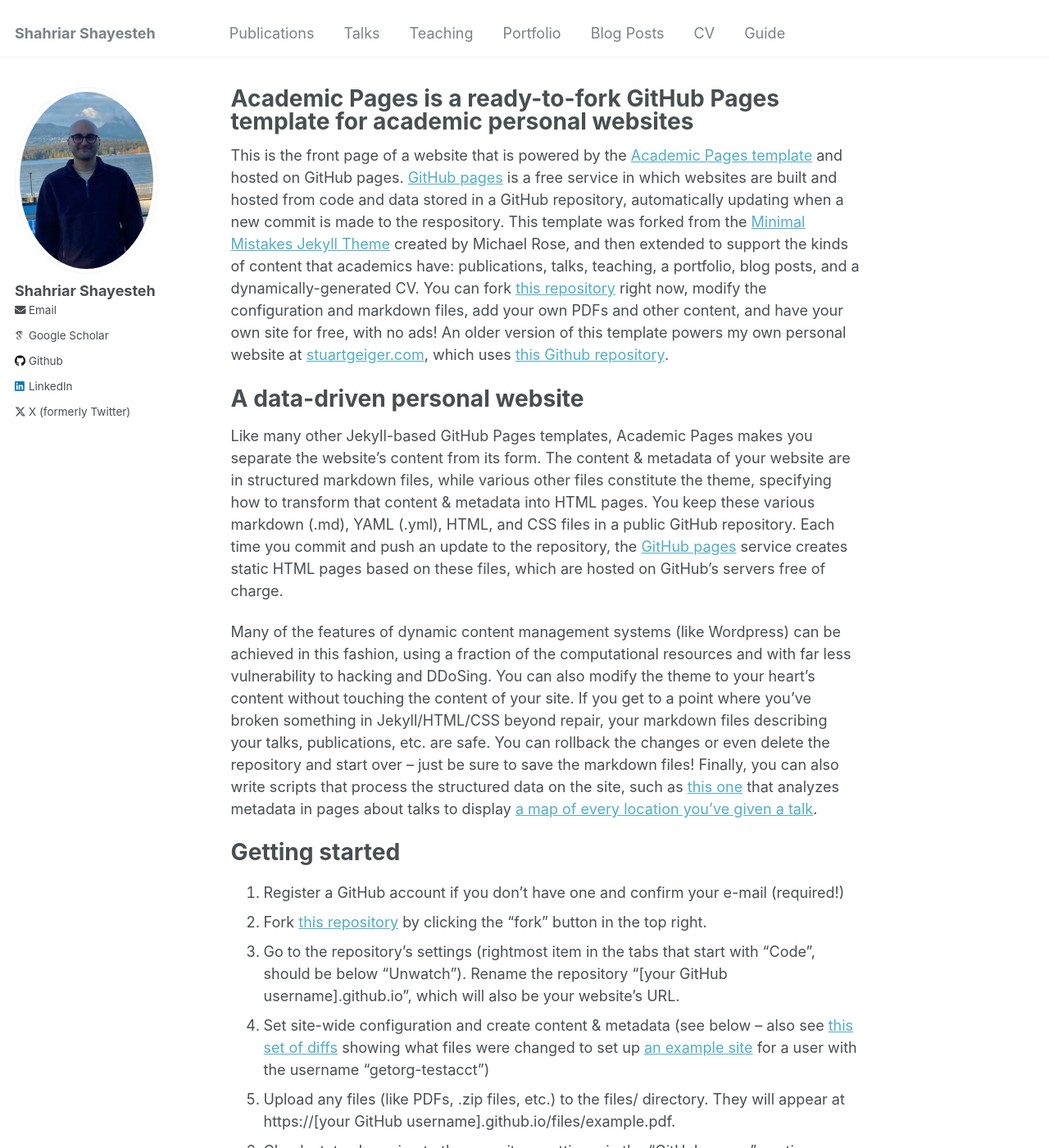
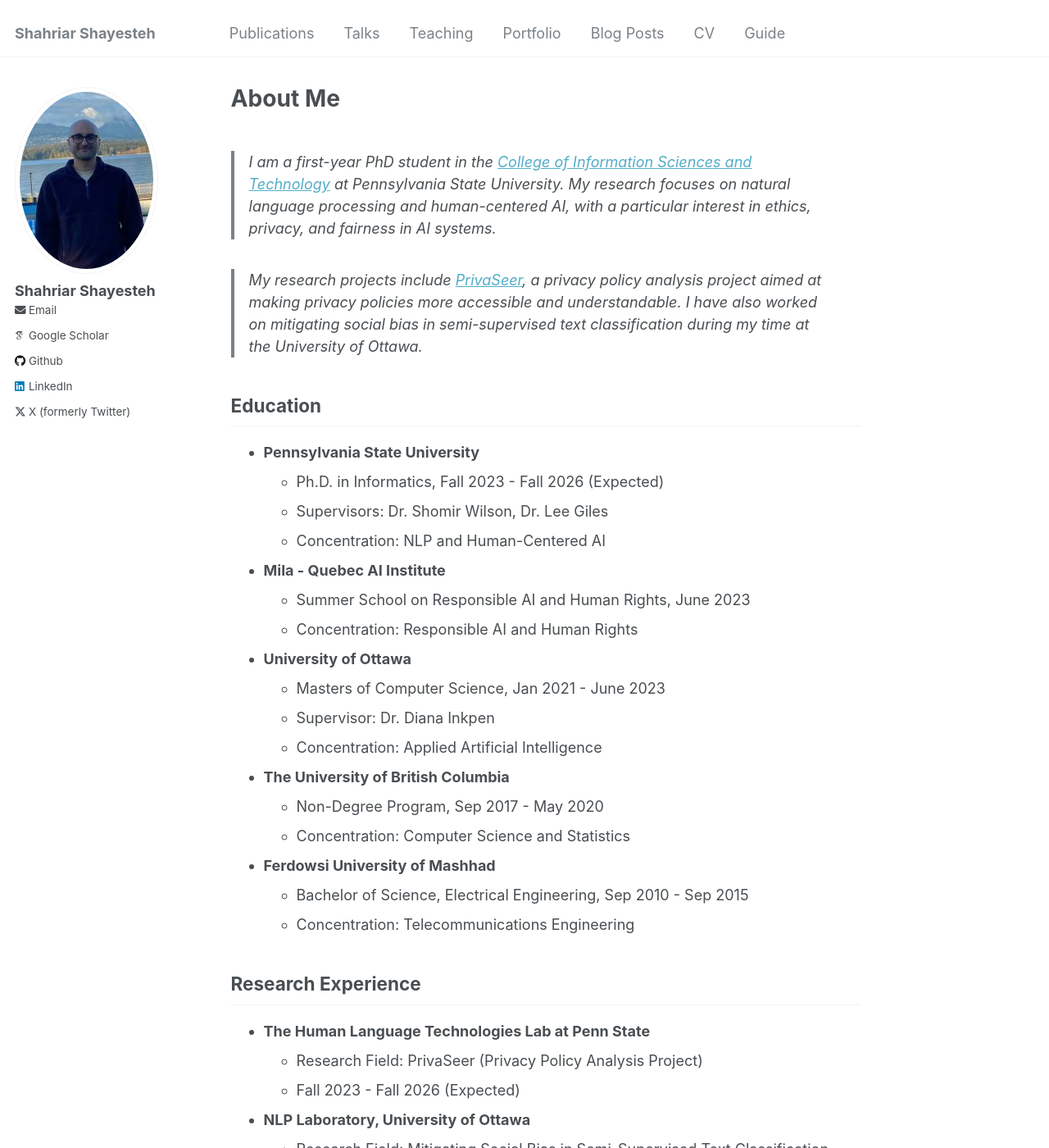
Before and after one commit to shahriarshayesteh/shahriarshayesteh.github.io, a Jekyll site: the page built from _pages/about.md, in a window 1280 px wide and 1400 px high. Shown: the whole window at 82% size. Built offline with Jekyll 4.4.1, drawn with Linux system fonts in a browser that asks for light colours; some web fonts are replaced; some of the changed text lies outside the part shown.

Commit message:
Update about.md

```diff
--- a/_pages/about.md
+++ b/_pages/about.md
@@ -1,49 +1,94 @@
 ---
 permalink: /
-title: "Academic Pages is a ready-to-fork GitHub Pages template for academic personal websites"
+title: "About Me"
+excerpt: "About me"
 author_profile: true
 redirect_from:
   - /about/
   - /about.html
 ---
 
-This is the front page of a website that is powered by the [Academic Pages template](https://github.com/academicpages/academicpages.github.io) and hosted on GitHub pages. [GitHub pages](https://pages.github.com) is a free service in which websites are built and hosted from code and data stored in a GitHub repository, automatically updating when a new commit is made to the respository. This template was forked from the [Minimal Mistakes Jekyll Theme](https://mmistakes.github.io/minimal-mistakes/) created by Michael Rose, and then extended to support the kinds of content that academics have: publications, talks, teaching, a portfolio, blog posts, and a dynamically-generated CV. You can fork [this repository](https://github.com/academicpages/academicpages.github.io) right now, modify the configuration and markdown files, add your own PDFs and other content, and have your own site for free, with no ads! An older version of this template powers my own personal website at [stuartgeiger.com](http://stuartgeiger.com), which uses [this Github repository](https://github.com/staeiou/staeiou.github.io).
+> I am a first-year PhD student in the [College of Information Sciences and Technology](https://ist.psu.edu/) at Pennsylvania State University. My research focuses on natural language processing and human-centered AI, with a particular interest in ethics, privacy, and fairness in AI systems.
 
-A data-driven personal website
-======
-Like many other Jekyll-based GitHub Pages templates, Academic Pages makes you separate the website's content from its form. The content & metadata of your website are in structured markdown files, while various other files constitute the theme, specifying how to transform that content & metadata into HTML pages. You keep these various markdown (.md), YAML (.yml), HTML, and CSS files in a public GitHub repository. Each time you commit and push an update to the repository, the [GitHub pages](https://pages.github.com/) service creates static HTML pages based on these files, which are hosted on GitHub's servers free of charge.
+> My research projects include [PrivaSeer](https://privaseer.ist.psu.edu), a privacy policy analysis project aimed at making privacy policies more accessible and understandable. I have also worked on mitigating social bias in semi-supervised text classification during my time at the University of Ottawa.
 
-Many of the features of dynamic content management systems (like Wordpress) can be achieved in this fashion, using a fraction of the computational resources and with far less vulnerability to hacking and DDoSing. You can also modify the theme to your heart's content without touching the content of your site. If you get to a point where you've broken something in Jekyll/HTML/CSS beyond repair, your markdown files describing your talks, publications, etc. are safe. You can rollback the changes or even delete the repository and start over -- just be sure to save the markdown files! Finally, you can also write scripts that process the structured data on the site, such as [this one](https://github.com/academicpages/academicpages.github.io/blob/master/talkmap.ipynb) that analyzes metadata in pages about talks to display [a map of every location you've given a talk](https://academicpages.github.io/talkmap.html).
+## Education
 
-Getting started
-======
-1. Register a GitHub account if you don't have one and confirm your e-mail (required!)
-1. Fork [this repository](https://github.com/academicpages/academicpages.github.io) by clicking the "fork" button in the top right.
-1. Go to the repository's settings (rightmost item in the tabs that start with "Code", should be below "Unwatch"). Rename the repository "[your GitHub username].github.io", which will also be your website's URL.
-1. Set site-wide configuration and create content & metadata (see below -- also see [this set of diffs](http://archive.is/3TPas) showing what files were changed to set up [an example site](https://getorg-testacct.github.io) for a user with the username "getorg-testacct")
-1. Upload any files (like PDFs, .zip files, etc.) to the files/ directory. They will appear at https://[your GitHub username].github.io/files/example.pdf.
-1. Check status by going to the repository settings, in the "GitHub pages" section
+- **Pennsylvania State University**
+  - Ph.D. in Informatics, Fall 2023 - Fall 2026 (Expected)
+  - Supervisors: Dr. Shomir Wilson, Dr. Lee Giles
+  - Concentration: NLP and Human-Centered AI
 
-Site-wide configuration
-------
-The main configuration file for the site is in the base directory in [_config.yml](https://github.com/academicpages/academicpages.github.io/blob/master/_config.yml), which defines the content in the sidebars and other site-wide features. You will need to replace the default variables with ones about yourself and your site's github repository. The configuration file for the top menu is in [_data/navigation.yml](https://github.com/academicpages/academicpages.github.io/blob/master/_data/navigation.yml). For example, if you don't have a portfolio or blog posts, you can remove those items from that navigation.yml file to remove them from the header.
+- **Mila - Quebec AI Institute**
+  - Summer School on Responsible AI and Human Rights, June 2023
+  - Concentration: Responsible AI and Human Rights
 
-Create content & metadata
-------
-For site content, there is one markdown file for each type of content, which are stored in directories like _publications, _talks, _posts, _teaching, or _pages. For example, each talk is a markdown file in the [_talks directory](https://github.com/academicpages/academicpages.github.io/tree/master/_talks). At the top of each markdown file is structured data in YAML about the talk, which the theme will parse to do lots of cool stuff. The same structured data about a talk is used to generate the list of talks on the [Talks page](https://academicpages.github.io/talks), each [individual page](https://academicpages.github.io/talks/2012-03-01-talk-1) for specific talks, the talks section for the [CV page](https://academicpages.github.io/cv), and the [map of places you've given a talk](https://academicpages.github.io/talkmap.html) (if you run this [python file](https://github.com/academicpages/academicpages.github.io/blob/master/talkmap.py) or [Jupyter notebook](https://github.com/academicpages/academicpages.github.io/blob/master/talkmap.ipynb), which creates the HTML for the map based on the contents of the _talks directory).
+- **University of Ottawa**
+  - Masters of Computer Science, Jan 2021 - June 2023
+  - Supervisor: Dr. Diana Inkpen
+  - Concentration: Applied Artificial Intelligence
 
-**Markdown generator**
+- **The University of British Columbia**
+  - Non-Degree Program, Sep 2017 - May 2020
+  - Concentration: Computer Science and Statistics
 
-I have also created [a set of Jupyter notebooks](https://github.com/academicpages/academicpages.github.io/tree/master/markdown_generator
-) that converts a CSV containing structured data about talks or presentations into individual markdown files that will be properly formatted for the Academic Pages template. The sample CSVs in that directory are the ones I used to create my own personal website at stuartgeiger.com. My usual workflow is that I keep a spreadsheet of my publications and talks, then run the code in these notebooks to generate the markdown files, then commit and push them to the GitHub repository.
+- **Ferdowsi University of Mashhad**
+  - Bachelor of Science, Electrical Engineering, Sep 2010 - Sep 2015
+  - Concentration: Telecommunications Engineering
 
-How to edit your site's GitHub repository
-------
-Many people use a git client to create files on their local computer and then push them to GitHub's servers. If you are not familiar with git, you can directly edit these configuration and markdown files directly in the github.com interface. Navigate to a file (like [this one](https://github.com/academicpages/academicpages.github.io/blob/master/_talks/2012-03-01-talk-1.md) and click the pencil icon in the top right of the content preview (to the right of the "Raw | Blame | History" buttons). You can delete a file by clicking the trashcan icon to the right of the pencil icon. You can also create new files or upload files by navigating to a directory and clicking the "Create new file" or "Upload files" buttons.
+## Research Experience
 
-Example: editing a markdown file for a talk
-![Editing a markdown file for a talk](/images/editing-talk.png)
+- **The Human Language Technologies Lab at Penn State**
+  - Research Field: PrivaSeer (Privacy Policy Analysis Project)
+  - Fall 2023 - Fall 2026 (Expected)
 
-For more info
-------
-More info about configuring Academic Pages can be found in [the guide](https://academicpages.github.io/markdown/). The [guides for the Minimal Mistakes theme](https://mmistakes.github.io/minimal-mistakes/docs/configuration/) (which this theme was forked from) might also be helpful.
+- **NLP Laboratory, University of Ottawa**
+  - Research Field: Mitigating Social Bias in Semi-Supervised Text Classification
+  - Jan 2021 - June 2023
+
+- **Department of Canadian Heritage**
+  - Research Field: AI Qualitative Data Analysis Experiment on Unstructured Text
+  - Feb 2022 - April 2022
+
+## Publications
+
+- **Generative Adversarial Learning with Negative Data Augmentation for Semi-supervised Text Classification**
+  - Issued: Vol. 35 (2022): Proceedings of FLAIRS-35
+  - Authors: Shahriar Shayesteh, Diana Inkpen
+
+## Programming Skills
+
+- **Languages:** Python, Julia, Java, R
+- **Web Framework:** Django (Basic)
+- **AI Frameworks:** Pytorch, Tensorflow, Keras, Numpy, Sci-Kit Learn, Pandas, NLTK
+
+## Research Interests
+
+- **Natural Language Processing:** Ethics in NLP, NLP in Computational Social Science, Algorithmic Fairness in NLP, Privacy in NLP, Commonsense Reasoning in NLP
+- **Machine Learning:** Fairness in AI, Responsible AI, Explainable AI, Ethics in AI, Graph Neural Networks, Foundation Models
+
+## Teaching Assistant Experience
+
+- **The University of Ottawa**
+  - CSI5389 Electronic Commerce Technologies, Winter 2023
+  - ITI1121 Introduction To Computing II, Fall 2022
+  - ITI1121 Introduction To Computing II, Winter 2022
+  - ITI1120 Introduction To Computing I, Fall 2021
+
+- **The University of British Columbia**
+  - CPSC 340 Machine Learning and Data Mining, Summer 2021
+  - CPSC 540/440 Advanced Machine Learning, Winter 2021
+  - CPSC 340 Machine Learning and Data Mining (Head TA), Fall 2020
+  - CPSC 340 Machine Learning and Data Mining, Summer 2020
+  - CPSC 340 Machine Learning and Data Mining, Fall 2019
+
+## References
+
+- **Shomir Wilson**, Assistant Professor, College of Information Sciences and Technology at Penn State
+  - Email: shomir@psu.edu
+
+- **Lee Giles**, Professor, College of Information Sciences and Technology at Penn State
+  - Email: shomir@psu.edu
+
+- **Diana Inkpen**, Professor, Ph.D., PEng, University of Ottawa, School of Electrical Engineering and Computer Science
+  - Email: Diana.Inkpen@uottawa.ca
```
